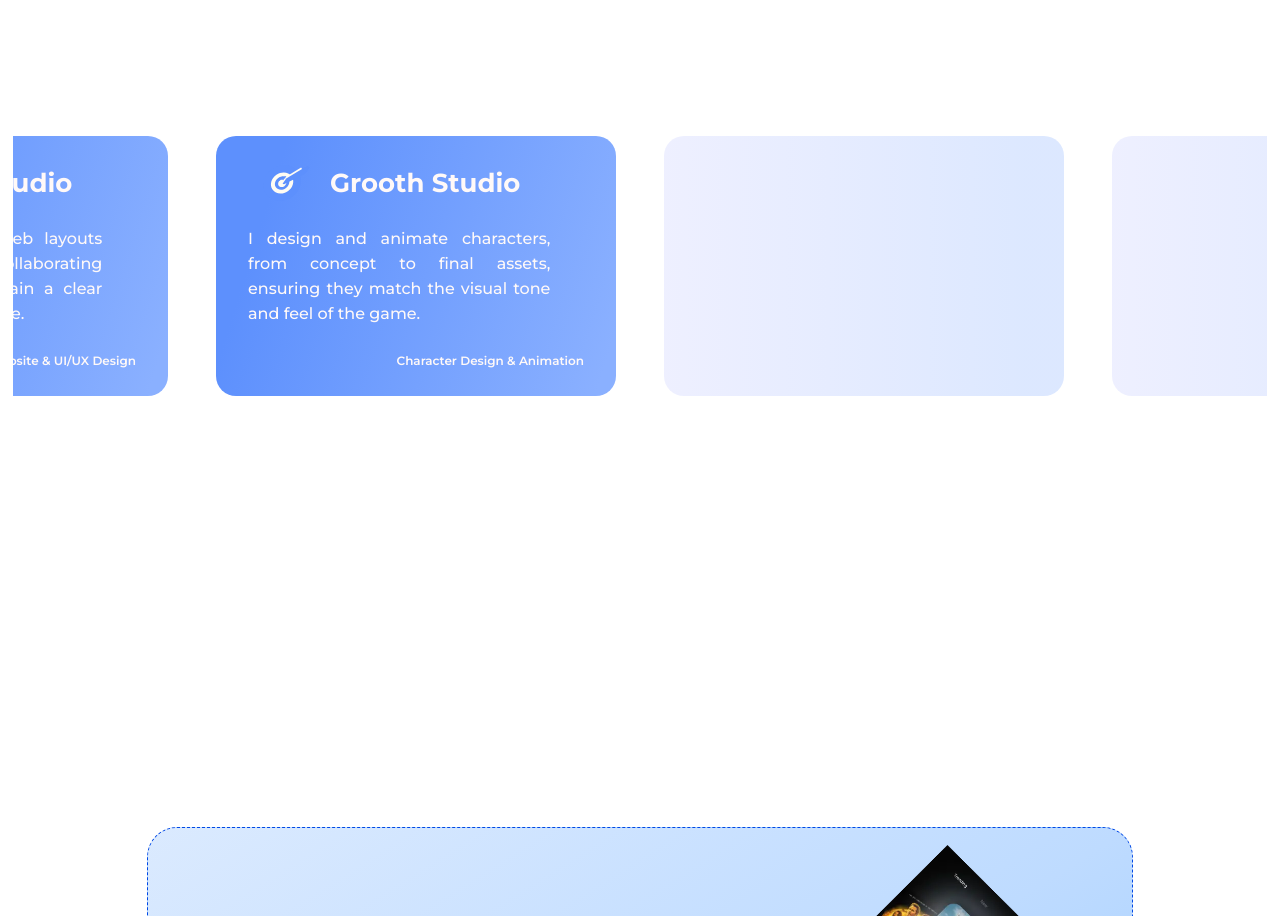
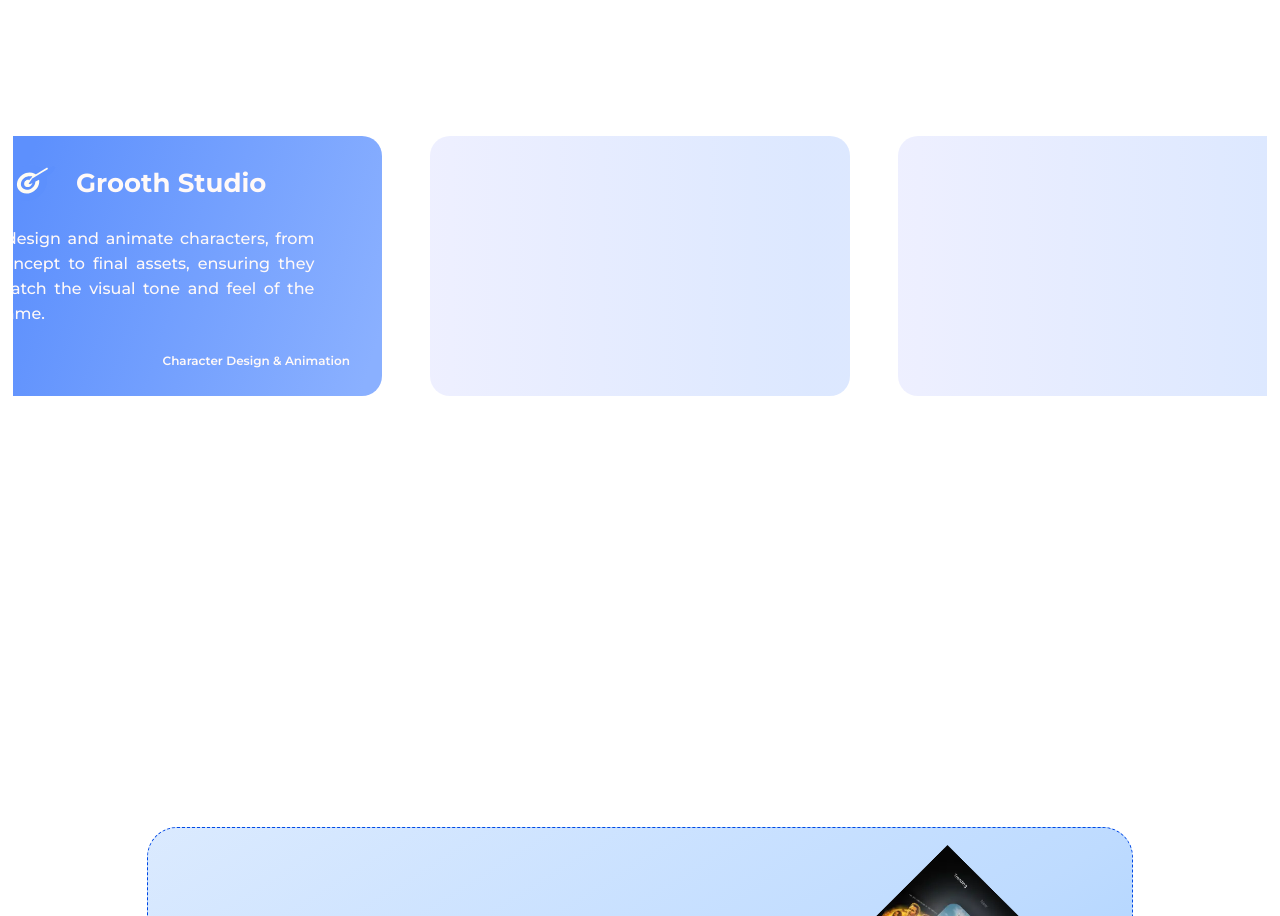
Before and after one commit to JSKUN2/portovin, a React (Vite) app: page / in a window 1280 px wide. Shown: the part 1780-2696 px from the top of the page. Built offline with nearby package versions, Linux system fonts and the light colour scheme.

Commit message:
Update middle.jsx

```diff
--- a/src/Middle/middle.jsx
+++ b/src/Middle/middle.jsx
@@ -46,6 +46,7 @@
     },
     { type: 'passive' },
     { type: 'passive' },
+    { type: 'passive' },
   ];
 
   return (
@@ -56,7 +57,7 @@
             return (
               <SpotlightCard
                 key={index}
-                className={`custom-spotlight-card w-[400px] h-[260px] max-md:w-[350px] shrink-0 active text-[#FFF9F8]`}
+                className={`custom-spotlight-card w-[420px] h-[260px] max-md:w-[350px] shrink-0 active text-[#FFF9F8]`}
                 spotlightColor="#BAD1FF"
               >
                 <>
@@ -83,7 +84,7 @@
             return (
               <SpotlightCard
                 key={index}
-                className={`custom-spotlight-card w-[400px] h-[260px] max-md:w-[350px] shrink-0 passive`}
+                className={`custom-spotlight-card w-[420px] h-[260px] max-md:w-[350px] shrink-0 passive`}
                 spotlightColor="#BAD1FF"
               />
             );
```
